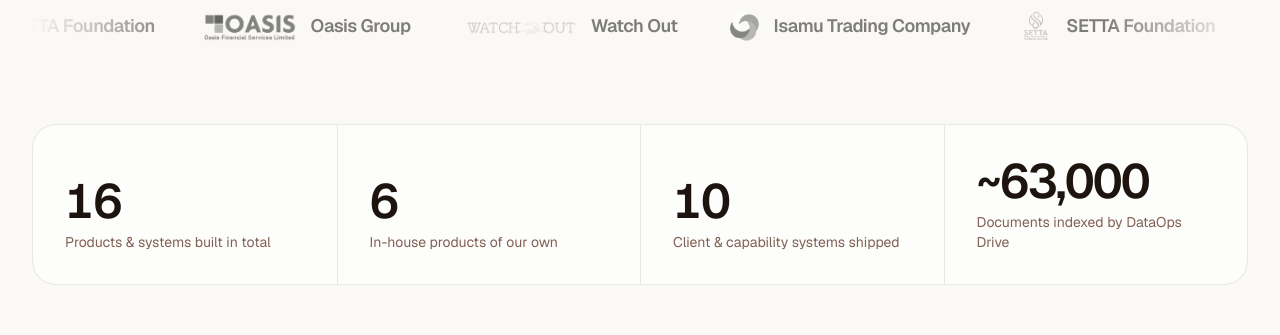
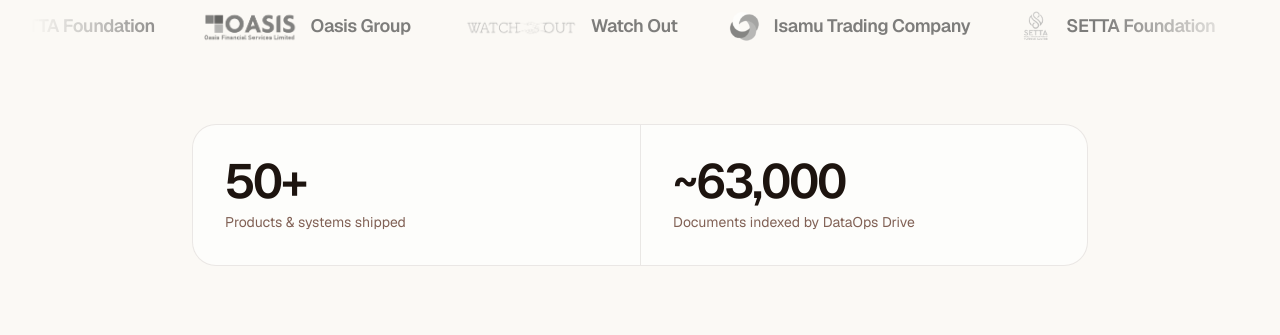
Before and after one commit to Digital-Tools/Gahitwen_website, a React (Vite) app: page / in a window 1280 px wide. Shown: the part 1320-1655 px from the top of the page. Built offline with nearby package versions, Linux system fonts and the light colour scheme; no server answers.

Commit message:
Show 50+ products & systems shipped as a single headline stat
Drop the per-category breakdown so the total stands on its own.

Co-Authored-By: Claude Opus 5.5 <noreply@anthropic.com>

```diff
--- a/src/components/home/LogoCloud.tsx
+++ b/src/components/home/LogoCloud.tsx
@@ -1,20 +1,14 @@
 import Marquee from "../ui/Marquee";
 import NumberTicker from "../ui/NumberTicker";
-import { clientSystems, capabilitySystems } from "../../lib/systems";
-import { productSummaries } from "../../lib/products";
+import { clientSystems } from "../../lib/systems";
 
 // One entry per client, in first-seen order.
 const clients = clientSystems
   .map((system) => system.client)
   .filter((client, index, all) => all.findIndex((c) => c.name === client.name) === index);
 
-const builtForOthers = clientSystems.length + capabilitySystems.length;
-
-// Counts come from the catalogues so they stay in sync with the site.
 const stats = [
-  { value: productSummaries.length + builtForOthers, label: "Products & systems built in total" },
-  { value: productSummaries.length, label: "In-house products of our own" },
-  { value: builtForOthers, label: "Client & capability systems shipped" },
+  { value: 50, suffix: "+", label: "Products & systems shipped" },
   { value: 63000, prefix: "~", label: "Documents indexed by DataOps Drive" },
 ];
 
@@ -48,17 +42,15 @@ const LogoCloud = () => {
           ))}
         </Marquee>
 
-        <dl className="mt-20 grid grid-cols-2 overflow-hidden rounded-3xl border border-brown-900/10 bg-white/60 lg:grid-cols-4">
+        <dl className="mx-auto mt-20 grid max-w-4xl grid-cols-2 overflow-hidden rounded-3xl border border-brown-900/10 bg-white/60">
           {stats.map((stat, index) => (
             <div
               key={stat.label}
-              className={`flex flex-col-reverse p-5 sm:p-8 ${index % 2 === 1 ? "border-l border-brown-900/10" : ""} ${
-                index > 1 ? "border-t border-brown-900/10 lg:border-t-0" : ""
-              } ${index === 2 ? "lg:border-l" : ""}`}
+              className={`flex flex-col-reverse p-5 sm:p-8 ${index > 0 ? "border-l border-brown-900/10" : ""}`}
             >
               <dt className="mt-2 text-sm leading-snug text-brown-600">{stat.label}</dt>
               <dd className="text-3xl font-semibold tracking-[-0.04em] text-brown-950 sm:text-5xl">
-                <NumberTicker value={stat.value} prefix={stat.prefix} />
+                <NumberTicker value={stat.value} prefix={stat.prefix} suffix={stat.suffix} />
               </dd>
             </div>
           ))}
```
